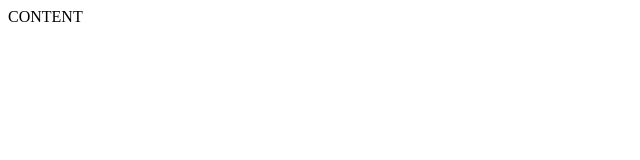
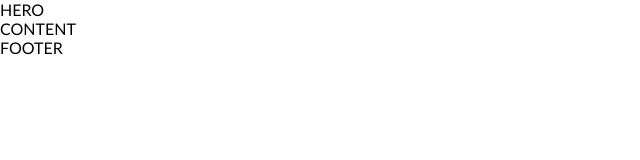
Before and after one commit to asnvc/12-coming-soon, a website: page index.html in a window 1280 px wide. Shown: the whole page, without its empty margins (0-640 px from the left). Drawn offline with Linux system fonts and the light colour scheme.

Commit message:
css file update

```diff
--- /dev/null
+++ b/css/base/base.css
@@ -0,0 +1,11 @@
+body,
+body * {
+    margin:0;
+    padding: 0;
+    vertical-align: top;
+    box-sizing: border-box;
+}
+
+body{
+    font-family: 'Gill Sans', 'Gill Sans MT', Calibri, 'Trebuchet MS', sans-serif;
+}
--- a/css/pages/home.css
+++ b/css/pages/home.css
@@ -0,0 +1,5 @@
+/* main */
+@import '../base/base.css';
+@import '../base/layout.css';
+/* 3rd PARTY*/
+/* components*/
--- a/index.html
+++ b/index.html
@@ -5,8 +5,26 @@
     <meta http-equiv="X-UA-Compatible" content="IE=edge">
     <meta name="viewport" content="width=device-width, initial-scale=1.0">
     <title>Coming soon</title>
+    <link rel="apple-touch-icon" sizes="180x180" href="./favicon/apple-touch-icon.png">
+    <link rel="icon" type="image/png" sizes="32x32" href="./favicon/favicon-32x32.png">
+    <link rel="icon" type="image/png" sizes="16x16" href="./favicon/favicon-16x16.png">
+    <link rel="manifest" href="./favicon/site.webmanifest">
+    <meta name="msapplication-TileColor" content="#da532c">
+    <meta name="theme-color" content="#ffffff">
+    <link rel="stylesheet" href="./css/pages/home.css">
 </head>
 <body>
-    CONTENT
+    <section>
+        HERO
+    </section>
+
+    <main>
+        CONTENT
+    </main>
+        FOOTER
+    <footer>
+
+    </footer>
+
 </body>
 </html>
```
Also changed, not shown: css/base/layout.css (added).
